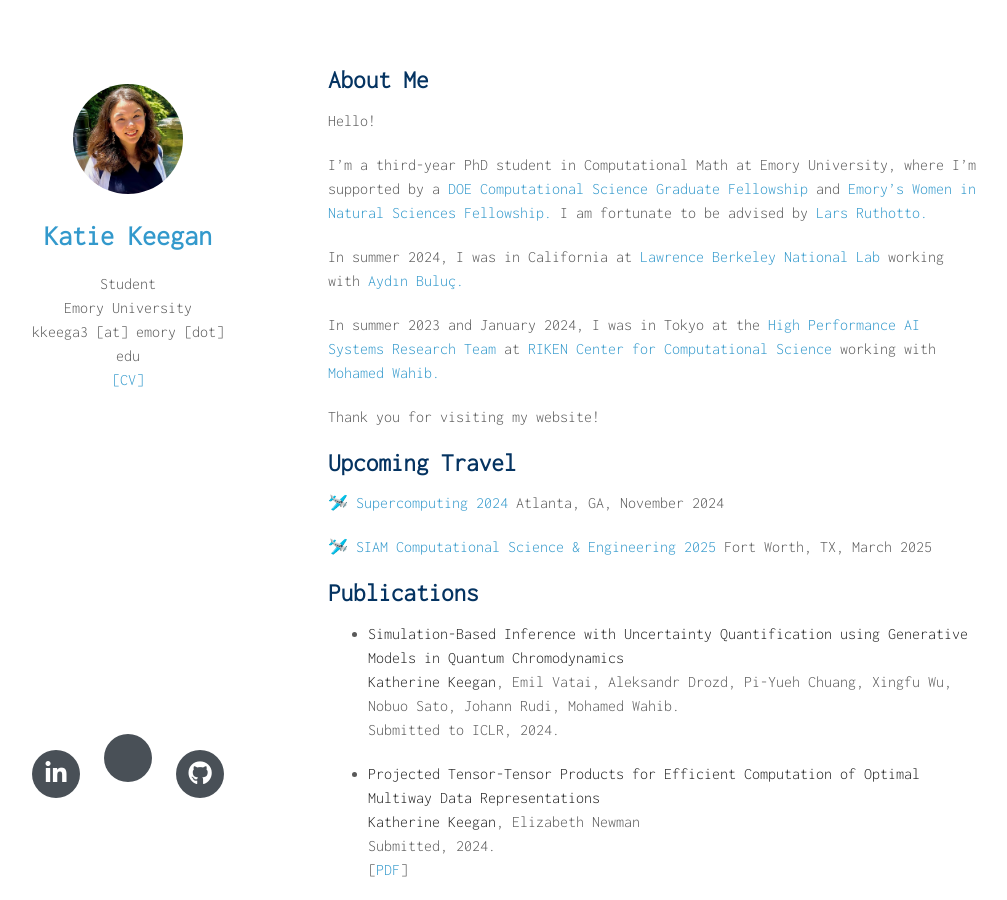
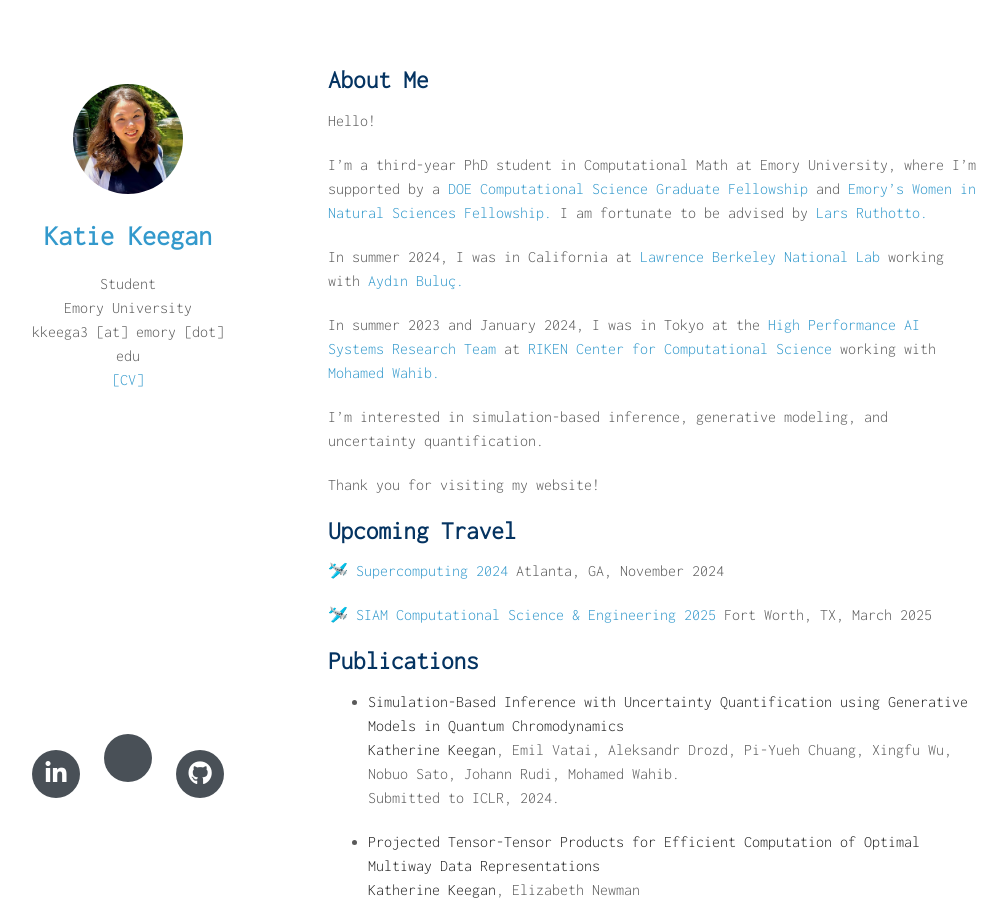
Before and after one commit to katiekeegan/katiekeegan, a Jekyll site: the page built from index.md, in a window 1280 px wide and 900 px high. Shown: the whole window, without its empty margins (142-1149 px from the left). Built offline with Jekyll 4.4.1, drawn with Linux system fonts in a browser that asks for light colours; nearby versions of some CDN libraries; a style sheet for code colours, icons or effects is not loaded; our own code applies the rules of GitHub Pages for plain Markdown files.

Commit message:
Update index.md

```diff
--- a/index.md
+++ b/index.md
@@ -11,6 +11,8 @@ I'm a third-year PhD student in Computational Math at Emory University, where I'
 In summer 2024, I was in California at [Lawrence Berkeley National Lab](https://www.lbl.gov/) working with [Aydın Buluç.](https://people.eecs.berkeley.edu/~aydin/)
 
 In summer 2023 and January 2024, I was in Tokyo at the [High Performance AI Systems Research Team](https://www.r-ccs.riken.jp/en/research/labs/hpaisrt/) at [RIKEN Center for Computational Science](https://www.r-ccs.riken.jp/en/) working with [Mohamed Wahib.](https://scholar.google.com/citations?user=C3fmEegAAAAJ&hl=en)
+
+I'm interested in simulation-based inference, generative modeling, and uncertainty quantification.
 
 Thank you for visiting my website!
 
```
